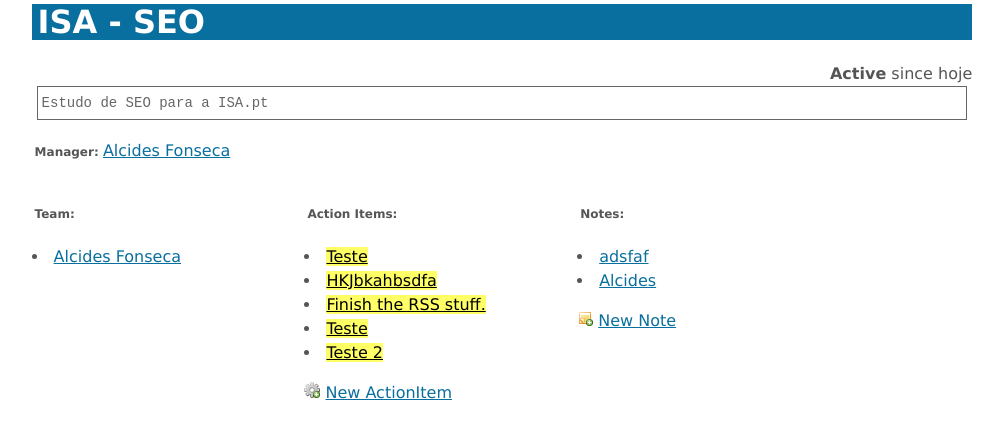
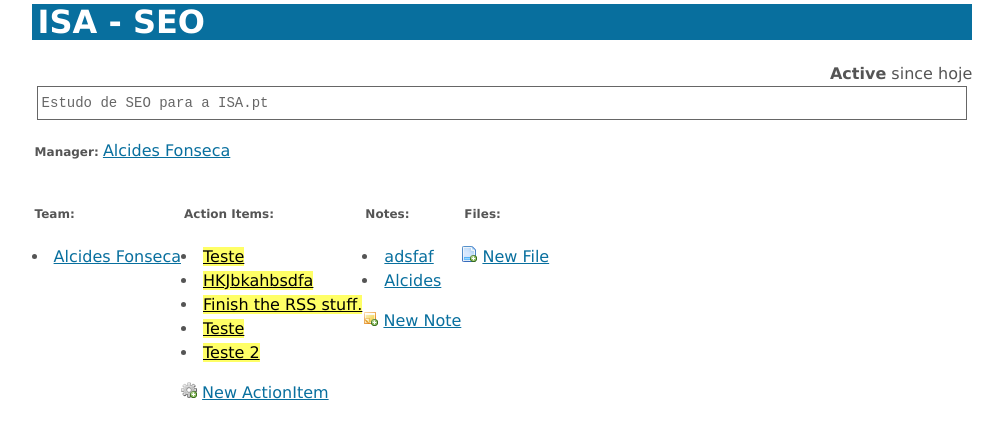
Before and after one commit to pgaspar/gestor, a Django app: template gestor/templates/project_detail.html in a window 1280 px wide. Shown: the part 146-585 px from the top of the page, without its empty margins (18-1021 px from the left). Run offline with Django 3.2, Linux system fonts and the light colour scheme; the template is opened without the code that fills it: values that come from a table or form of the project are taken from there, others are empty; data comes from the database, SQL or seed files in the repository; both versions use the stored data as it was after the commit.

Commit message:
Now with files
git-svn-id: http://code.alcidesfonseca.com/gestor/jksite@42 98cf0b1a-8b52-0410-b8cf-cedd4b1de3d6

```diff
--- a/gestor/models.py
+++ b/gestor/models.py
@@ -3,7 +3,6 @@ from django.contrib.auth.models import User
 from datetime import datetime
 
 from django.core.exceptions import PermissionDenied
-
 
 class Project(models.Model):
 	name = models.CharField(max_length=100)
@@ -61,3 +60,18 @@ class Note(models.Model):
 
 	def get_absolute_url(self):
 		return "/gestor/note/%s" % self.id
+
+
+
+class File(models.Model):
+	project = models.ForeignKey(Project)
+	title = models.CharField(max_length=100)
+	content = models.FileField(upload_to="files")
+	author = models.ForeignKey(User)
+	set_date = models.DateField(auto_now_add=True)
+
+	def __unicode__(self):
+		return u"%s" % self.title
+
+	def get_absolute_url(self):
+		return "/gestor/file/%s" % self.id
--- a/gestor/templates/project_detail.html
+++ b/gestor/templates/project_detail.html
@@ -20,14 +20,14 @@
 			<p><span class="label">Manager: </span> <span class="manager"><a href="{{object.manager.get_absolute_url}}">{{object.manager.get_full_name}}</a></span></p>
 		</div>
 
-		<div class="three_col">
+		<div class="four_col">
 			<p><span class="label">Team: </span></p> <ul class="members">
 				{% for user in object.team.all %}
 					<li><a href="{{user.get_absolute_url}}">{{user.get_full_name}}</a></li>
 				{% endfor %}
 			</ul>
 		</div>
-		<div class="three_col">
+		<div class="four_col">
 			<p><span class="label">Action Items: </span></p> <ul class="action-items">
 				{% for item in actionitems %}
 					<li><a href="{{item.get_absolute_url}}" class="{{item|colorstatus}}">{{item.title}}</a></li>
@@ -35,7 +35,7 @@
 			</ul>
 			<img src="{{MEDIA_URL}}icons/cog_add.png" alt=""> <a href="/gestor/action/in/{{object.id}}">New ActionItem</a>
 		</div>
-		<div class="three_col">
+		<div class="four_col">
 			<p><span class="label">Notes: </span></p> <ul class="notes">
 				{% for note in notes %}
 					<li><a href="{{note.get_absolute_url}}">{{note.title}}</a></li>
@@ -43,6 +43,14 @@
 			</ul>
 			<img src="{{MEDIA_URL}}icons/note_add.png" alt=""> <a href="/gestor/note/in/{{object.id}}">New Note</a>
 		</div>
+		<div class="four_col">
+			<p><span class="label">Files: </span></p> <ul class="files">
+				{% for file in files %}
+					<li><a href="{{file.get_absolute_url}}">{{file.title}}</a></li>
+				{% endfor %}
+			</ul>
+			<img src="{{MEDIA_URL}}icons/page_add.png" alt=""> <a href="/gestor/file/in/{{object.id}}">New File</a>
+		</div>
 		<div class="clear"></div>
 
 
--- a/gestor/urls.py
+++ b/gestor/urls.py
@@ -28,4 +28,10 @@ urlpatterns = patterns('',
 	(r'^note/in/(?P<object_id>\d+)/$', 'gestor.views.note_create', ),
 	(r'^note/(?P<object_id>\d+)/edit/$', 'gestor.views.note_edit',),
 	(r'^note/(?P<object_id>\d+)/delete/$', 'gestor.views.note_delete',),
+
+	(r'^file/(?P<object_id>\d+)/$', 'gestor.views.file_detail', ),
+	(r'^file/in/(?P<object_id>\d+)/$', 'gestor.views.file_create', ),
+	(r'^file/(?P<object_id>\d+)/edit/$', 'gestor.views.file_edit',),
+	(r'^file/(?P<object_id>\d+)/delete/$', 'gestor.views.file_delete',),
+
 )
--- a/media/css/master.css
+++ b/media/css/master.css
@@ -137,6 +137,13 @@ div {
 	margin-left: 0%;
 	padding: 0px;
 }
+.four_col {
+	float: left;
+	width: 24Å%;
+	margin-left: 0%;
+	padding: 0px;
+}
+
 
 
 .label {
```
Also changed, not shown: gestor/admin.py (+8 -1 lines), gestor/forms.py (+9 -2 lines), gestor/templates/file_detail.html (added, +25 -0 lines), gestor/templates/file_edit.html (added, +14 -0 lines), gestor/views.py (+24 -2 lines), jksite.sqlite3, media/icons/page_edit.png (added), 5 other files.
